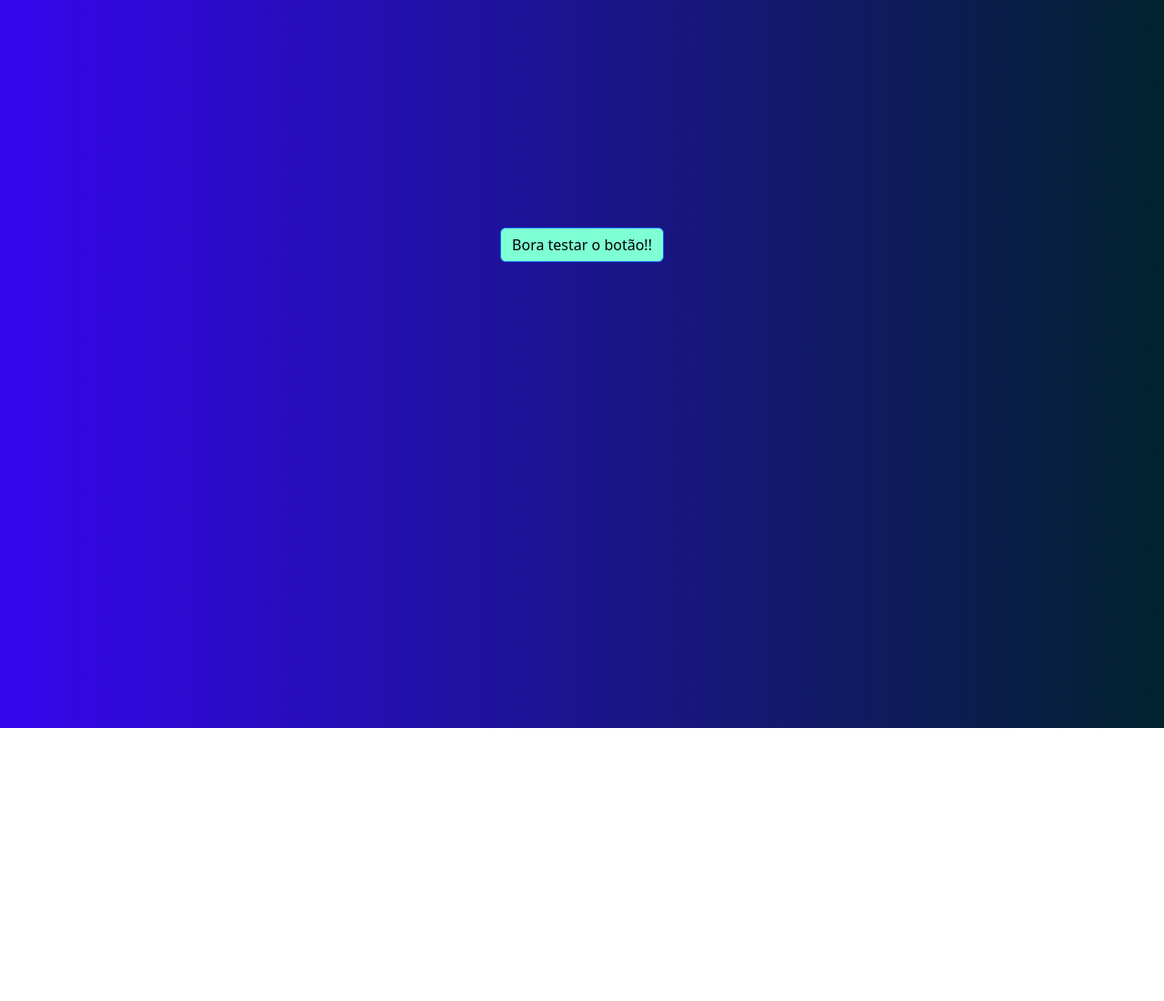
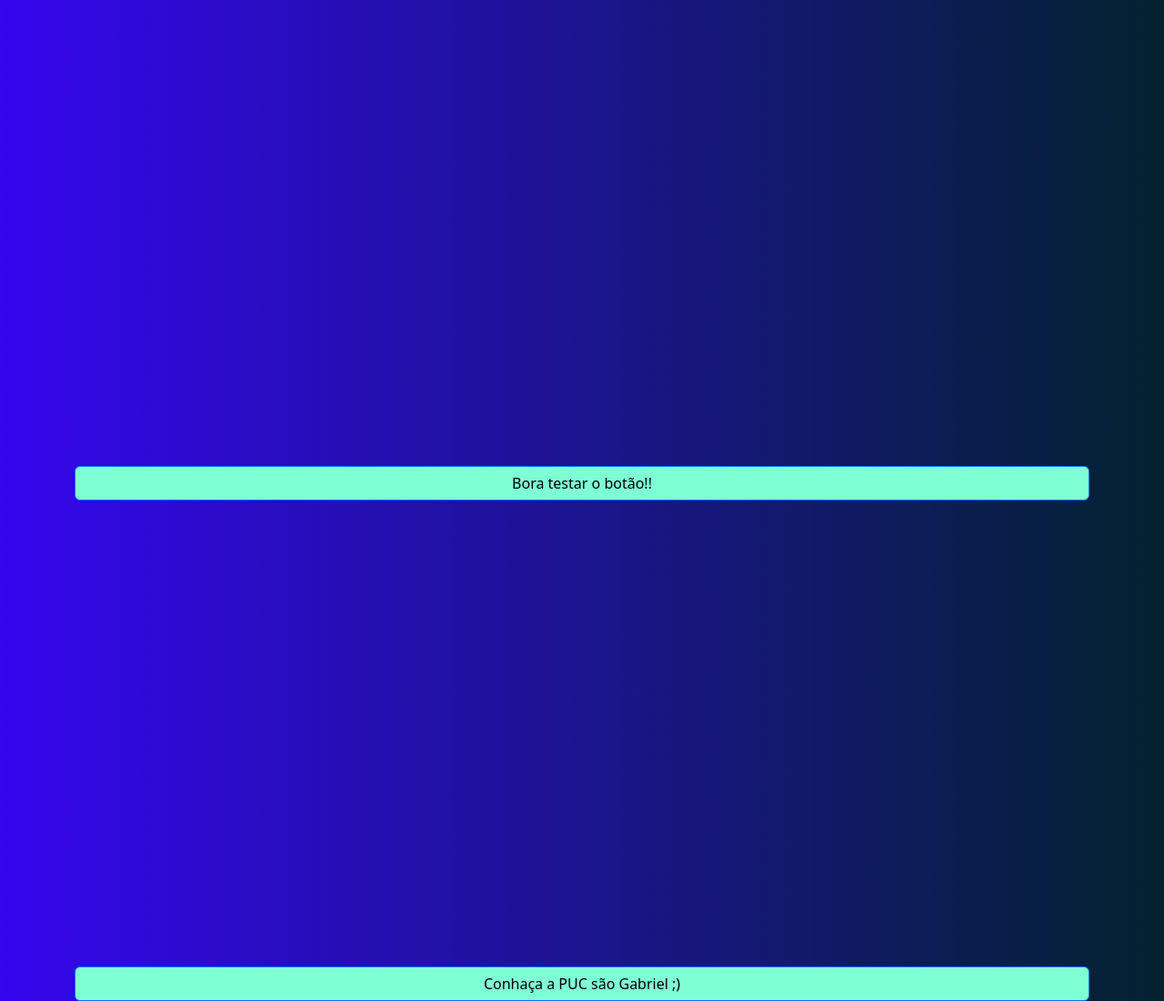
Before and after one commit to Lucas-San99/req_wpp, a plain HTML site: page index.html in a window 1280 px wide. Shown: the whole page at 91% size. Before the commit the page ends 800 px from the top, so only its background shows below. Drawn offline with nearby package versions, Linux system fonts and the light colour scheme.

Commit message:
btn-conhecer-puc

```diff
--- a/css/style.css
+++ b/css/style.css
@@ -4,8 +4,9 @@
 }
 .container {
     text-align: center;
-    margin-top: 250px;
-    margin-bottom: 250px;
+    margin: auto;
+    margin-top: 40%;
+    display:grid;
 }
 #whatsappButton {
     color: black;
@@ -17,3 +18,13 @@
 #botaocentral:hover{
     background-color: rgb(226, 203, 98);
 }
+#txtbtnpuc {
+    color: black;
+    text-decoration: none;
+}
+#btnpuc{
+    background-color: aquamarine;
+}
+#btnpuc:hover{
+    background-color: rgb(5, 75, 26)
+}
--- a/index.html
+++ b/index.html
@@ -12,16 +12,23 @@
 <body class="body">
     <div id="btn-wpp" class="container">
         <button class="btn btn-primary" type="submit" id="botaocentral">
-            <a href="#" id="whatsappButton" class="button">Bora testar o botão!!</a>
+            <a href="#" id="whatsappButton" class="button" >Bora testar o botão!!</a>
+        </button>
+    </div>
+    <div id="btn-puc" class="container">
+        <button class="btn btn-primary" type="submit" id="btnpuc">
+            <a href="#" id="txtbtnpuc" class="button" >Conhaça a  PUC são Gabriel ;)</a>
         </button>
     </div>
 
     <script scr="style.js">
         var btn = document.getElementById("whatsappButton");
-        var span = document.getElementsByClassName("close")[0];
         btn.onclick = function () {
-            // Adicione aqui o código para coletar as informações
             window.location.href = "https://wa.me/5531996166591?text=Esse é um teste para vermos o comportamento da API";
+        }
+        var btn2 = document.getElementById("txtbtnpuc");
+        btn2.onclick = function () {
+            window.location.href = "https://www.pucminas.br/unidade/sao-gabriel/Paginas/default.aspx";
         }
     </script>
 </body>
```
